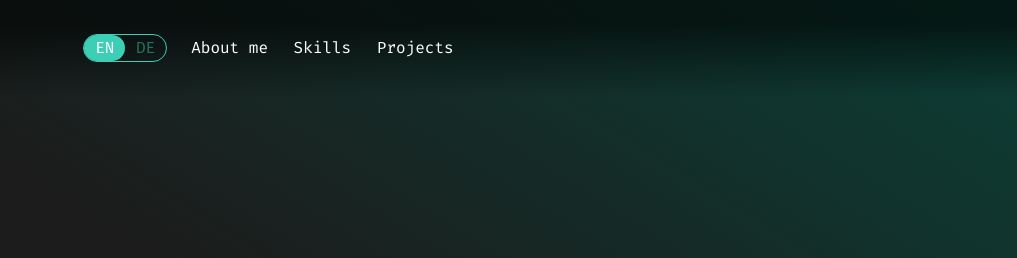
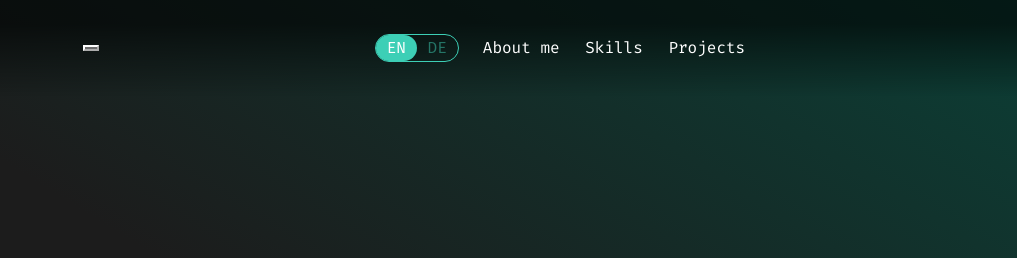
Before and after one commit to andreas813/Portfolio_m15, a plain HTML site: page index.html in a window 1280 px wide. Shown: the top 258 px of the page, 0-1017 px from the left. Drawn offline with Linux system fonts and the light colour scheme.

Commit message:
Update index.html

```diff
--- a/index.html
+++ b/index.html
@@ -16,7 +16,10 @@
 
     <header class="d-flex align-items-center">
         <div class="container d-flex justify-content-between align-items-center">
-            <div class="nav-lang-links d-flex gap-4">
+            <button class="mobile-menu-toggle" type="button" aria-label="Open navigation" aria-controls="primary-navigation" aria-expanded="false">
+                <span></span><span></span><span></span>
+            </button>
+            <div class="nav-lang-links d-flex gap-4" id="primary-navigation">
                 <div class="lang-switch" role="group" aria-label="Language selection">
                     <button class="lang-option active" data-lang="en" aria-pressed="true">
                         EN
@@ -26,11 +29,11 @@
                     </button>
                     <span class="lang-indicator"></span>
                 </div>
-                <div class="nav-links d-flex gap-4">
+                <nav class="nav-links d-flex gap-4" aria-label="Main navigation">
                     <a href="#about" data-i18n="nav_about">About me</a>
                     <a href="#skills" data-i18n="nav_skills">Skills</a>
                     <a href="#projects" data-i18n="nav_projects">Projects</a>
-                </div>
+                </nav>
             </div>
             <div class="logo" aria-hidden="true">
                 <img src="assets/images/logo.svg" alt="Andreas Portfolio Logo" />
```
